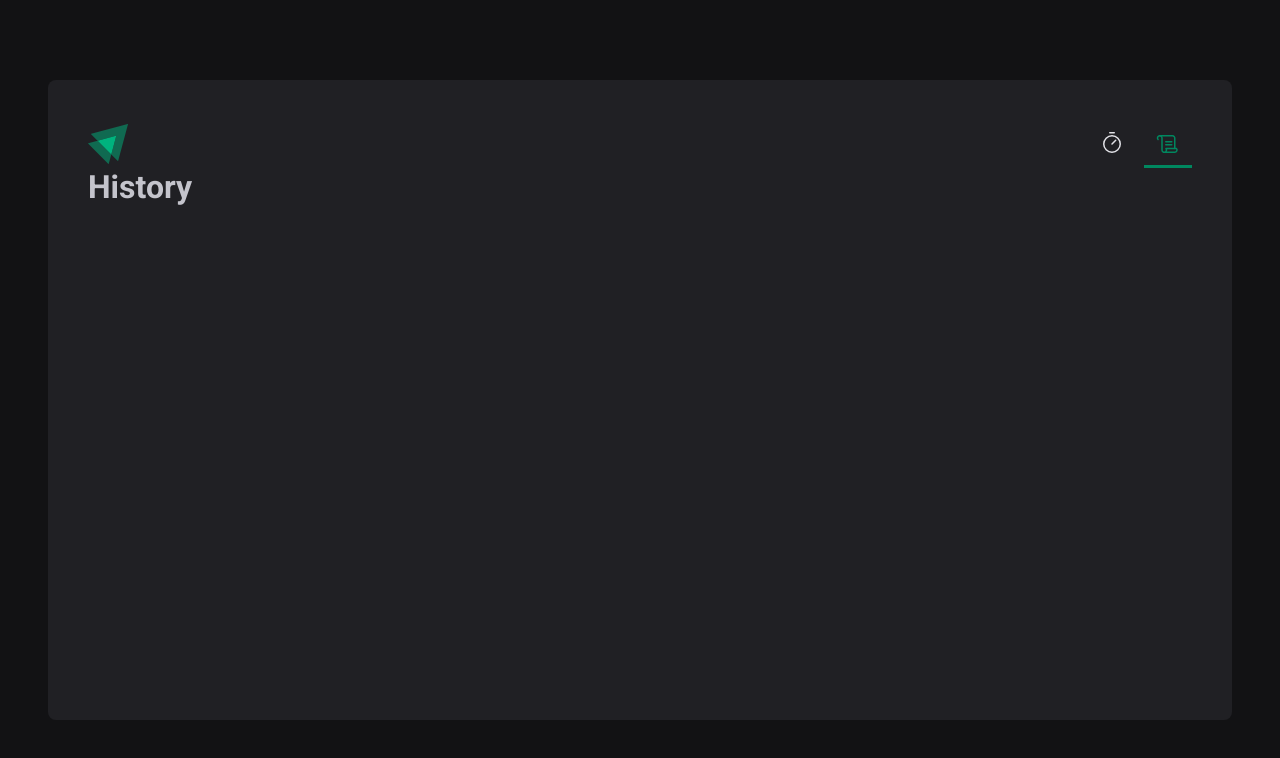
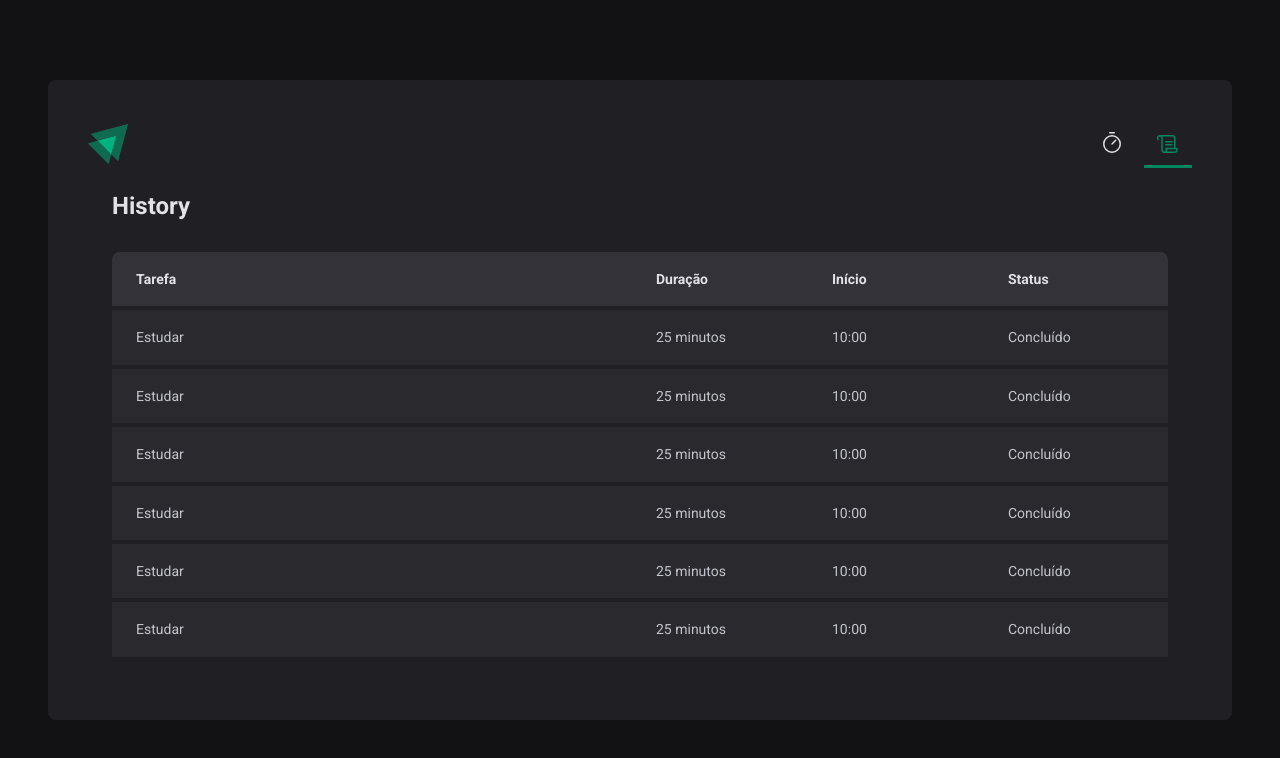
Before and after one commit to bulnes/02-ignite-timer, a React (Vite) app: page /history in a window 1280 px wide. Shown: the top 758 px of the page. Built offline with nearby package versions, Linux system fonts and the light colour scheme.

Commit message:
feat: define initial history page styles

```diff
--- a/src/Router.tsx
+++ b/src/Router.tsx
@@ -1,6 +1,6 @@
 import { Route, Routes } from "react-router-dom";
 import { DefaultLayout } from "./Layouts/DefaultLayout/DefaultLayout";
-import { History } from "./pages/History";
+import { History } from "./pages/History/History";
 import { Home } from "./pages/Home/Home";
 
 export function Router() {
--- a/src/pages/History.tsx
+++ /dev/null
@@ -1,7 +0,0 @@
-export function History() {
-  return (
-    <div>
-      <h1>History</h1>
-    </div>
-  );
-}
--- /dev/null
+++ b/src/pages/History/History.styles.ts
@@ -0,0 +1,64 @@
+import styled from "styled-components";
+
+export const HistoryContainer = styled.main`
+  flex: 1;
+  padding: 1.5rem;
+
+  display: flex;
+  flex-direction: column;
+
+  h1 {
+    font-size: 1.5rem;
+    color: ${props => props.theme["gray-100"]};
+    margin-bottom: 2rem;
+  }
+`;
+
+export const HistoryList = styled.div`
+  flex: 1;
+  overflow: auto;
+
+
+  table {
+    width: 100%;
+    border-collapse: collapse; // Junta as bordas das células
+    min-width: 600px;
+
+    th {
+      background-color: ${props => props.theme["gray-600"]};
+      padding: 1rem;
+      text-align: left;
+      color: ${props => props.theme["gray-100"]};
+      font-size: 0.875rem;
+      line-height: 1.6;
+
+      &:first-child {
+        border-top-left-radius: 8px;
+        padding-left: 1.5rem;
+      }
+
+      &:last-child {
+        border-top-right-radius: 8px;
+        padding-right: 1.5rem;
+      }
+    }
+
+    td {
+      background-color: ${props => props.theme["gray-700"]};
+      border-top: 4px solid ${props => props.theme["gray-800"]};
+      padding: 1rem;
+      font-size: 0.875rem;
+      line-height: 1.6;
+      width: calc(50% / 3);
+
+      &:first-child {
+        width: 50%;
+        padding-left: 1.5rem;
+      }
+
+      &:last-child {
+        padding-right: 1.5rem;
+      }
+    }
+  }
+`;
--- /dev/null
+++ b/src/pages/History/History.tsx
@@ -0,0 +1,60 @@
+import { HistoryContainer, HistoryList } from "./History.styles";
+
+export function History() {
+  return (
+    <HistoryContainer>
+      <h1>History</h1>
+
+      <HistoryList>
+        <table>
+          <thead>
+            <tr>
+              <th>Tarefa</th>
+              <th>Duração</th>
+              <th>Início</th>
+              <th>Status</th>
+            </tr>
+          </thead>
+          <tbody>
+            <tr>
+              <td>Estudar</td>
+              <td>25 minutos</td>
+              <td>10:00</td>
+              <td>Concluído</td>
+            </tr>
+            <tr>
+              <td>Estudar</td>
+              <td>25 minutos</td>
+              <td>10:00</td>
+              <td>Concluído</td>
+            </tr>
+            <tr>
+              <td>Estudar</td>
+              <td>25 minutos</td>
+              <td>10:00</td>
+              <td>Concluído</td>
+            </tr>
+            <tr>
+              <td>Estudar</td>
+              <td>25 minutos</td>
+              <td>10:00</td>
+              <td>Concluído</td>
+            </tr>
+            <tr>
+              <td>Estudar</td>
+              <td>25 minutos</td>
+              <td>10:00</td>
+              <td>Concluído</td>
+            </tr>
+            <tr>
+              <td>Estudar</td>
+              <td>25 minutos</td>
+              <td>10:00</td>
+              <td>Concluído</td>
+            </tr>
+          </tbody>
+        </table>
+      </HistoryList>
+    </HistoryContainer>
+  );
+}
```
